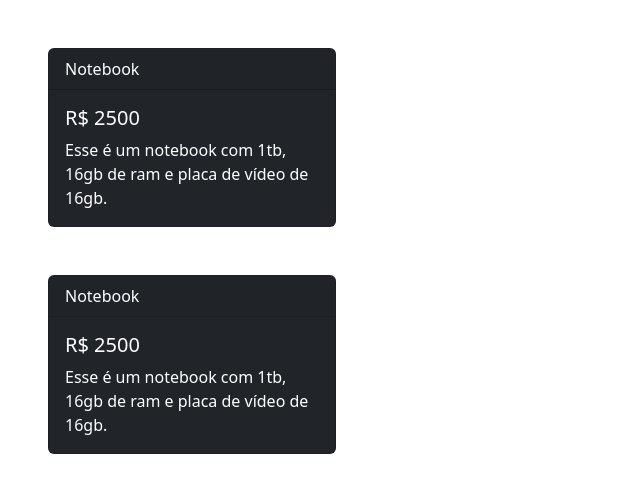
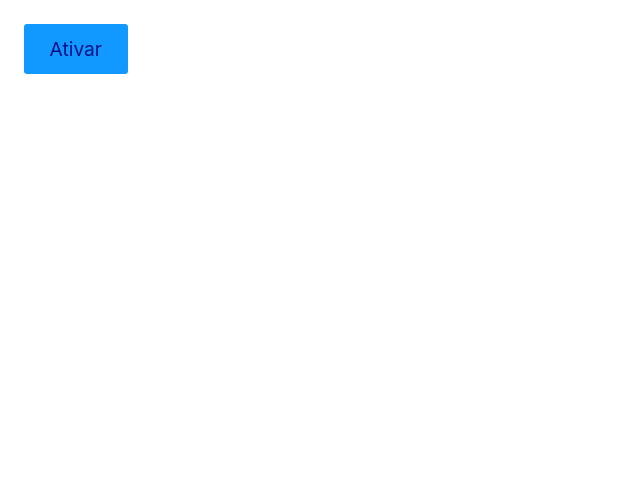
Before and after one commit to Caiobaldudev/react-study-style-04, a React (Vite) app: page / in a window 1280 px wide. Shown: the top 492 px of the page, without its empty margins (0-640 px from the left). Built offline with nearby package versions, Linux system fonts and the light colour scheme.

Commit message:
Simple Animation Left

```diff
--- /dev/null
+++ b/src/Animations/AnimationApp.jsx
@@ -0,0 +1,15 @@
+import React from 'react'
+import './App.css'
+import Produto from './Produto'
+
+const AnimationApp = () => {
+  const [ativar, setAtivar] = React.useState(false)
+  return (
+    <div>
+      <button onClick={() => setAtivar(!ativar)}>Ativar</button>
+      { ativar && <Produto/>}
+    </div>
+  )
+}
+
+export default AnimationApp
--- /dev/null
+++ b/src/Animations/App.css
@@ -0,0 +1,126 @@
+*,
+*::after,
+*::before {
+  box-sizing: border-box;
+}
+
+html {
+  --font: -apple-system, BlinkMacSystemFont, 'Segoe UI', Roboto, Oxygen, Ubuntu,
+    Cantarell, 'Open Sans', 'Helvetica Neue', sans-serif;
+  --font-title: Georgia, 'Times New Roman', Times, serif;
+  --font-size: 1.2rem;
+  --color: #19f;
+  --color-light: #adf;
+  --color-dark: #018;
+  --radius: 0.2rem;
+}
+
+body {
+  margin: 1.5rem;
+}
+
+body,
+input,
+textarea,
+button {
+  font-size: var(--font-size);
+  font-family: var(--font);
+}
+
+h1,
+h2,
+h3 {
+  font-family: var(--font-title);
+}
+
+h1,
+h2,
+h3,
+p,
+ul {
+  margin: 1rem 0;
+}
+
+ul {
+  list-style: square;
+}
+
+li {
+  margin-bottom: 0.5rem;
+}
+
+label {
+  display: block;
+  margin-bottom: 0.25rem;
+}
+
+input[type='text'],
+input[type='password'],
+input[type='email'],
+input[type='number'],
+textarea {
+  display: block;
+  border: 1px solid #ccc;
+  width: 100%;
+  padding: 0.8rem;
+  border-radius: var(--radius);
+  background: #eee;
+  transition: 0.2s;
+  margin-bottom: 1rem;
+}
+
+input[type='text']:focus,
+input[type='password']:focus,
+input[type='email']:focus,
+textarea:focus {
+  outline: none;
+  border-color: var(--color);
+  background: white;
+  box-shadow: 0 0 0 3px var(--color-light);
+}
+
+button {
+  cursor: pointer;
+  border: none;
+  border-radius: var(--radius);
+  transition: 0.1s;
+  background: var(--color);
+  color: var(--color-dark);
+  padding: 0.8rem 1.6rem;
+}
+
+button:hover,
+button:focus {
+  background: var(--color);
+  box-shadow: 0 0 0 3px var(--color-light), 0 0 0 4px var(--color);
+  outline: none;
+}
+
+button:active {
+  box-shadow: 0 0 0 3px var(--color), 0 0 0 4px var(--color);
+}
+
+button:disabled {
+  opacity: 0.5;
+  cursor: wait;
+}
+
+hr {
+  border: 2px solid black;
+  margin: 2rem auto;
+}
+
+/* CLASSE ANIMAÇÃO */
+
+.animeLeft{
+  opacity: 0;
+  transform: translateX(-20px);
+  animation: animeLeft .3s forwards;
+}
+
+@keyframes animeLeft {
+  to {
+    opacity: 1;
+    transform: initial;
+  }
+}
--- /dev/null
+++ b/src/Animations/Produto.jsx
@@ -0,0 +1,12 @@
+import React from "react";
+
+const Produto = () => {
+  return (
+    <div className="animeLeft">
+      <h1>Produto</h1>
+      <p>Meu produto.</p>
+    </div>
+  );
+};
+
+export default Produto;
--- a/src/main.jsx
+++ b/src/main.jsx
@@ -3,14 +3,15 @@ import { createRoot } from "react-dom/client";
 // import App from './NormalCss_import/App.jsx'
 // import AppAll from './AppAll.jsx'
 // import Sty from './Styled_Components/Sty'
-import BootsEx from "./Bootstrap/BootsEx";
+// import BootsEx from "./Bootstrap/BootsEx";
+import AnimationApp from "./Animations/AnimationApp";
 
 // Bootstrap
 // import "bootstrap/dist/js/bootstrap.bundle.min.js";
-import "bootstrap/dist/css/bootstrap.min.css";
+// import "bootstrap/dist/css/bootstrap.min.css";
 
 createRoot(document.getElementById("root")).render(
   <StrictMode>
-    <BootsEx />
+    <AnimationApp />
   </StrictMode>
 );
```
